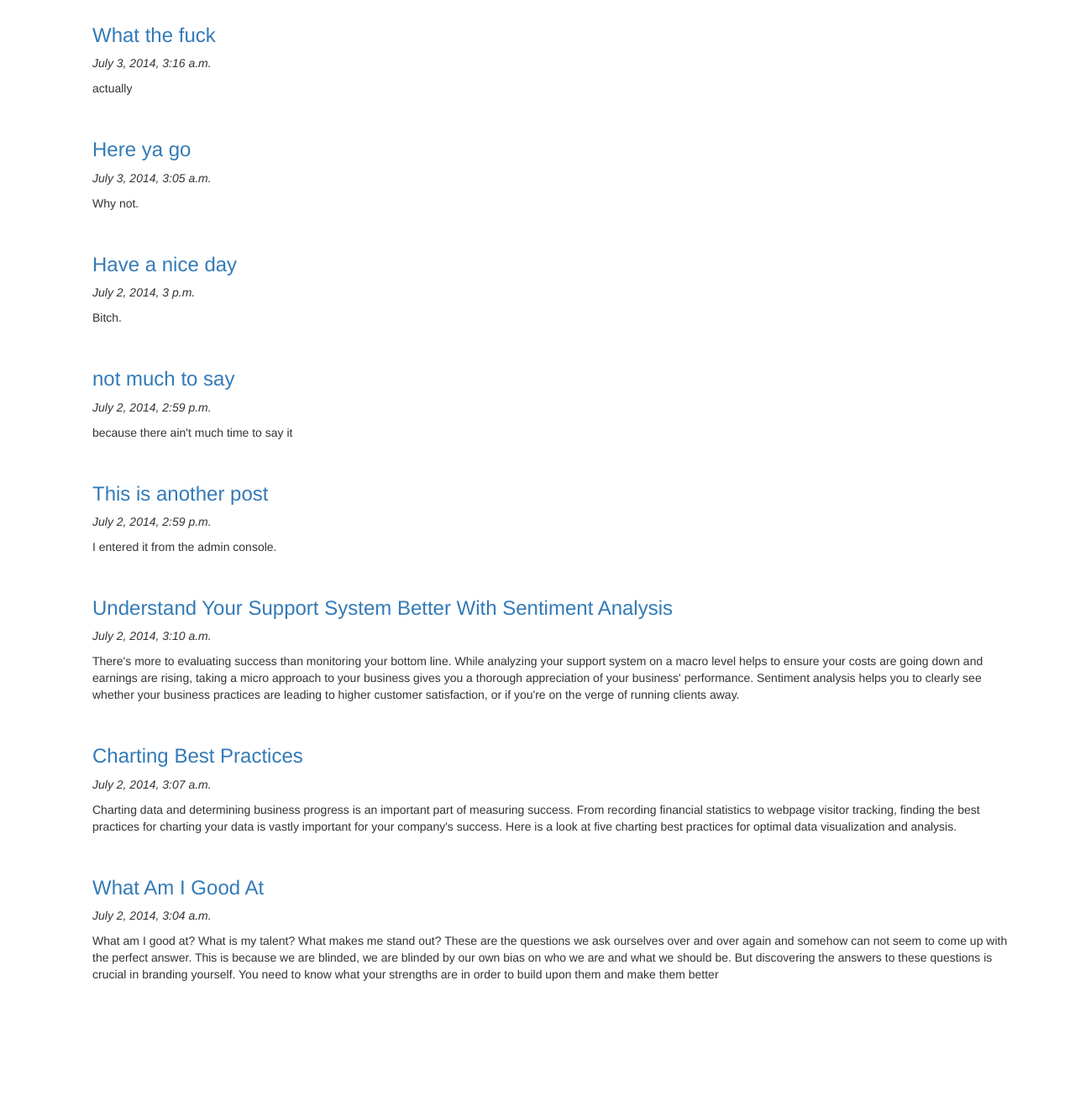
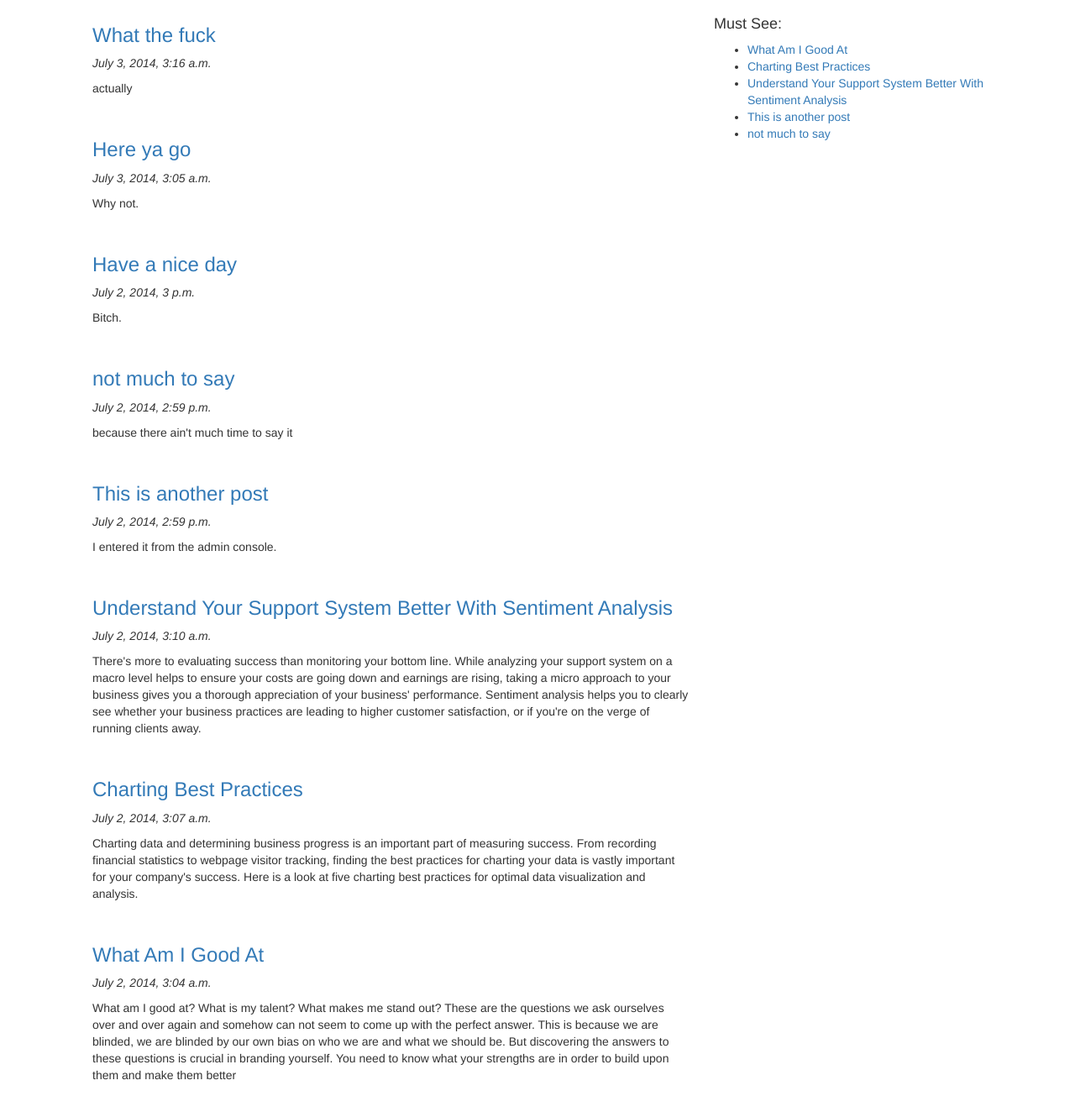
Before and after one commit to joelstanner/django-realpython-book2, a Django app: page /blog/ in a window 1280 px wide. Shown: the part 51-1381 px from the top of the page at 84% size. Before the commit the page ends 1219 px from the top, so only its background shows below. Run offline with Django 3.2, Linux system fonts and the light colour scheme; data comes from the database, SQL or seed files in the repository; parts of the project's set-up code (start-up, migrations or seed data) failed here and were passed over; some libraries are stand-ins or nearby versions.

Commit message:
finishing up chapter 21

```diff
--- a/bloggy/blog/urls.py
+++ b/bloggy/blog/urls.py
@@ -3,5 +3,6 @@ from blog import views
 
 urlpatterns = patterns('',
                        url(r'^$', views.index, name='index'),
+                       url(r'^add_post/$', views.add_post, name='add_post'), #form
                        url(r'^(?P<post_name>\w+)/$', views.post, name='post'),
                        )
--- a/bloggy/blog/views.py
+++ b/bloggy/blog/views.py
@@ -1,19 +1,47 @@
 from django.http import HttpResponse
+from django.template import Context, loader, RequestContext
+from django.shortcuts import get_object_or_404, render_to_response, redirect
+
 from blog.models import Post
-from django.template import Context, loader
-from django.shortcuts import get_object_or_404
+from blog.forms import PostForm
+#import pdb
 
 def index(request):
     latest_posts = Post.objects.all().order_by('-created_at')
+    popular_posts = Post.objects.order_by('-views')[:5]
+    #pdb.set_trace()
     t = loader.get_template('blog/index.html')
-    context_dict = {'latest_posts': latest_posts,}
+    context_dict = {'latest_posts': latest_posts,
+                    'popular_posts': popular_posts,}
     for post in latest_posts:
-        post.url = post.title.replace(' ', '_')
+        post.url = encode_url(post.title)
+
+    for popular_post in popular_posts:
+        popular_post.url = encode_url(popular_post.title)
     c = Context(context_dict)
     return HttpResponse(t.render(c))
 
+# helper function
+def encode_url(url):
+    return url.replace(' ', '_')
+
 def post(request, post_name):
     single_post = get_object_or_404(Post, title = post_name.replace('_', ' '))
+    popular_posts = Post.objects.order_by('-views')[:5]
     t = loader.get_template('blog/post.html')
-    c = Context({'single_post': single_post,})
+    c = Context({'single_post': single_post,
+                 'popular_posts': popular_posts,})
     return HttpResponse(t.render(c))
+
+def add_post(request):
+    context = RequestContext(request)
+    if request.method == 'POST':
+        format = PostForm(request.POST, request.FILES)
+        if form.is_valid():
+            form.save(commit=True)
+            return redirect(index)
+        else:
+            print form.errors
+    else:
+        form = PostForm()
+    return render_to_response('blog/add_post.html', {'form': form}, context)
--- a/bloggy/bloggy/settings.py
+++ b/bloggy/bloggy/settings.py
@@ -128,6 +128,7 @@ INSTALLED_APPS = (
     'django.contrib.staticfiles',
     'blog',
     'south',
+    'django_forms_bootstrap',
     # Uncomment the next line to enable the admin:
     'django.contrib.admin',
     # Uncomment the next line to enable admin documentation:
--- a/bloggy/templates/base.html
+++ b/bloggy/templates/base.html
@@ -40,7 +40,7 @@
                     </div>
                     <div class="collapse navbar-collapse">
                         <ul class="nav navbar-nav">
-                            <li><a href="#">Add Post</a></li>
+                            <li><a href="/blog/add_post/">Add Post</a></li>
                         </ul>
                     </div><!--/.nav collapse -->
                 </div>
--- a/bloggy/templates/blog/index.html
+++ b/bloggy/templates/blog/index.html
@@ -1,15 +1,27 @@
 {% extends 'base.html' %}
 
 {% block content %}
+<div class="row">
+    <div class="col-md-8">
     {% if latest_posts %}
         <ul>
             {% for post in latest_posts %}
                 <h3><a href="/blog/{{ post.url }}">{{ post.title }}</a></h3>
                 <p><em>{{ post.created_at }}</em></p>
                 <p>{{ post.content }}</p>
-<!--            <p><img src="/media/{{ post.image }}"></p>-->
+                <!--<p><img src="/media/{{ post.image }}"></p>-->
                 <br>
             {% endfor %}
         </ul>
     {% endif %}
+    </div>
+    <div class="col-md-4">
+        <h4>Must See:</h4>
+        <ul>
+            {% for popular_post in popular_posts %}
+                <li><a href="/blog/{{ popular_post.url }}">{{ popular_post.title}}</a></li>
+            {% endfor %}
+        </ul>
+    </div>
+</div>
 {% endblock %}
```
Also changed, not shown: bloggy/blog/forms.py (added, +13 -0 lines), bloggy/templates/blog/add_post.html (added, +23 -0 lines), bloggy/templates/blog/post.html (+12 -1 lines), 1 other file. Lines whose indentation alone changed are shown as unchanged.
